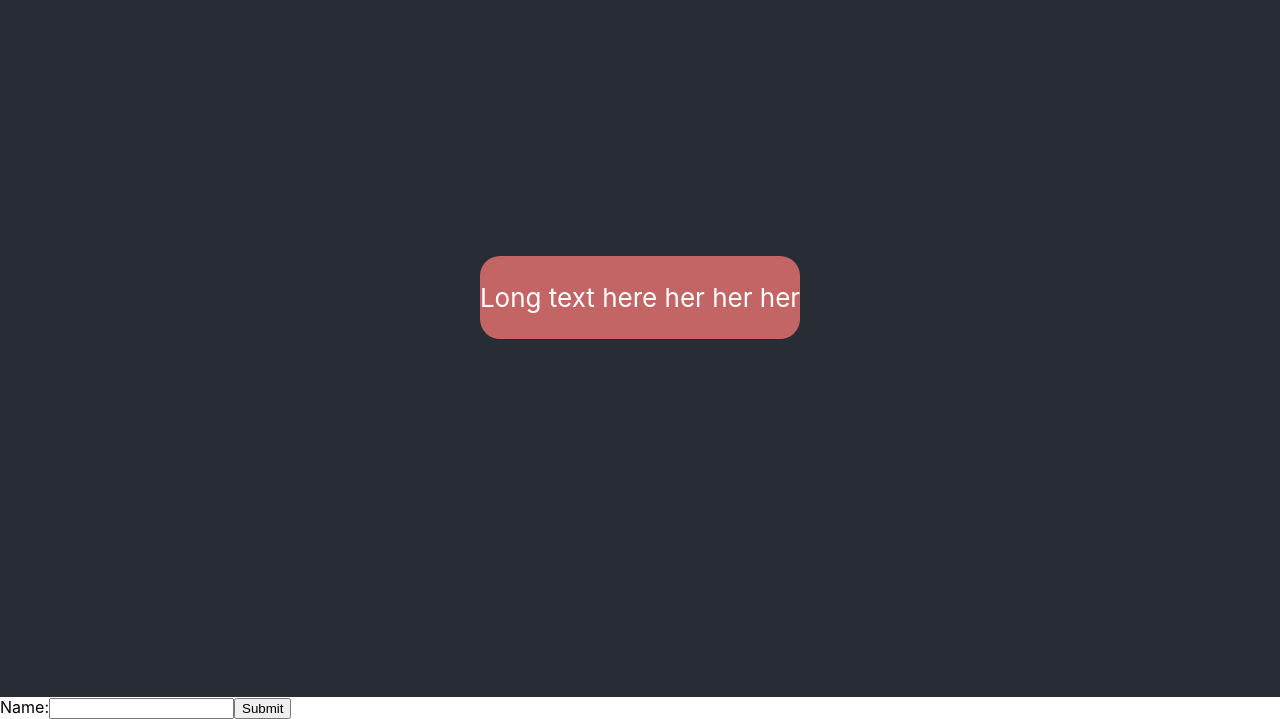
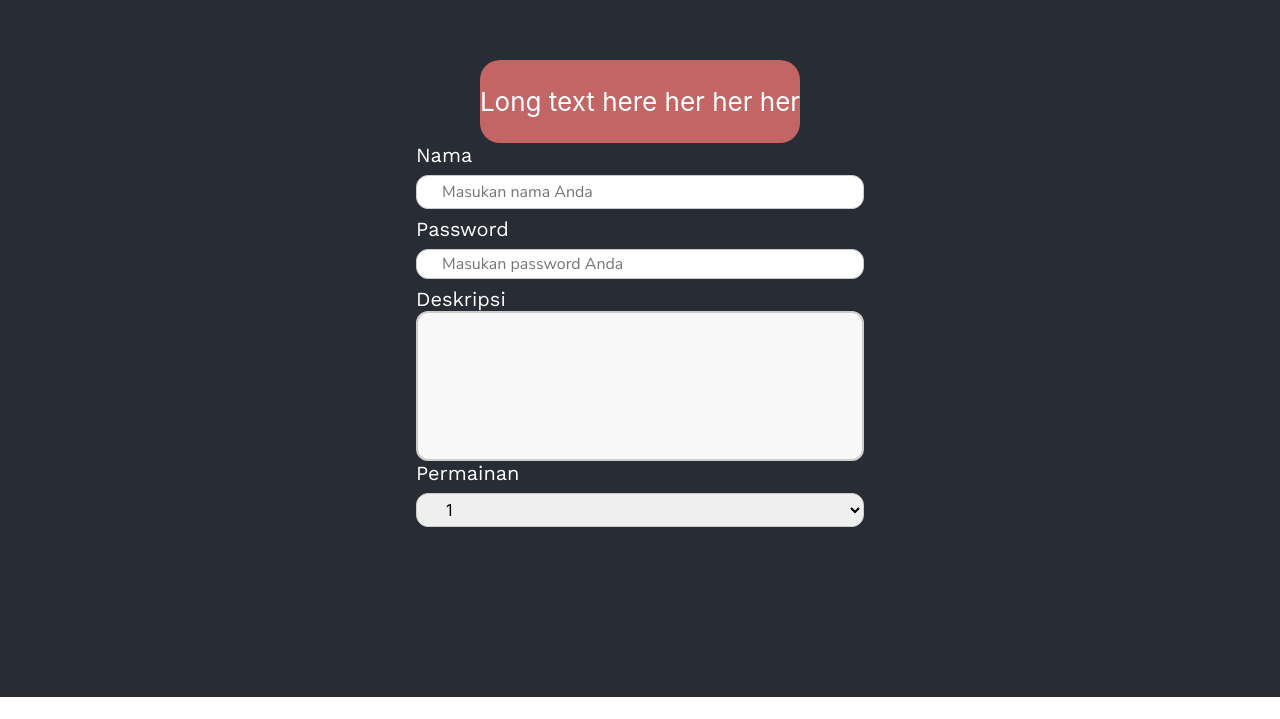
Before and after one commit to pejuang-awan/FE-Tournament-Website, a React (Create React App) app: page / in a window 1280 px wide. Shown: the part 103-822 px from the top of the page. After the commit the page ends 800 px from the top, so only its background shows below. Built offline with nearby package versions, Linux system fonts and the light colour scheme.

Commit message:
Modify App.js to test the input components

```diff
--- a/src/App.js
+++ b/src/App.js
@@ -1,22 +1,21 @@
 import './App.css';
 import Button from './components/Button';
+import Input from './components/Input';
+import TextArea from './components/TextArea';
+import Select from './components/Select';
 
+/* Components Playground */
 function App() {
   return (
-    <>
     <div className="App">
       <header className="App-header">
         <Button text={'Long text here her her her'}/>
+        <Input label={'Nama'} placeholderText={'Masukan nama Anda'} type={'text'} />
+        <Input label={'Password'} placeholderText={'Masukan password Anda'} type={'password'}/>
+        <TextArea label={'Deskripsi'}></TextArea>
+        <Select label={'Permainan'} items={[1,2,3]}></Select>
       </header>
     </div>
-    <form>
-  <label>
-    Name:
-    <input type="text" name="name" />
-  </label>
-  <input type="submit" value="Submit" />
-</form>
-    </>
   )
 }
 
```
